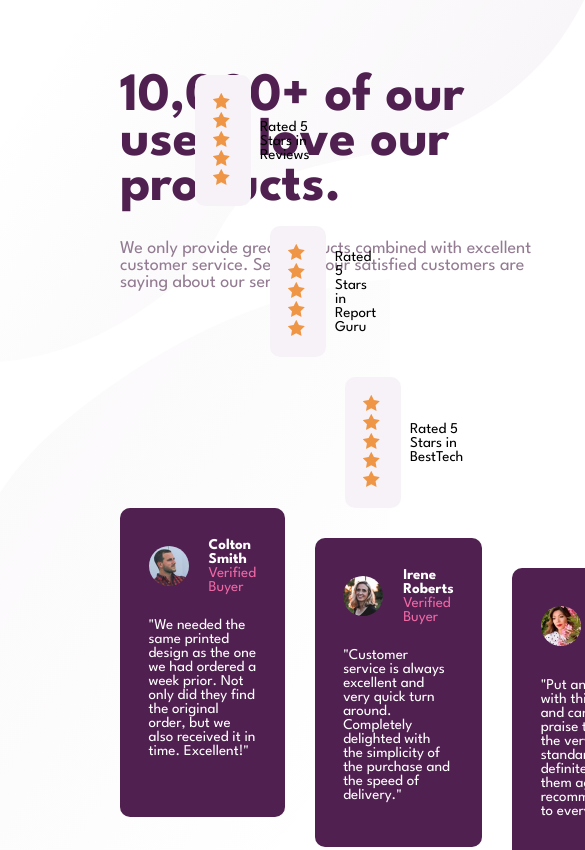
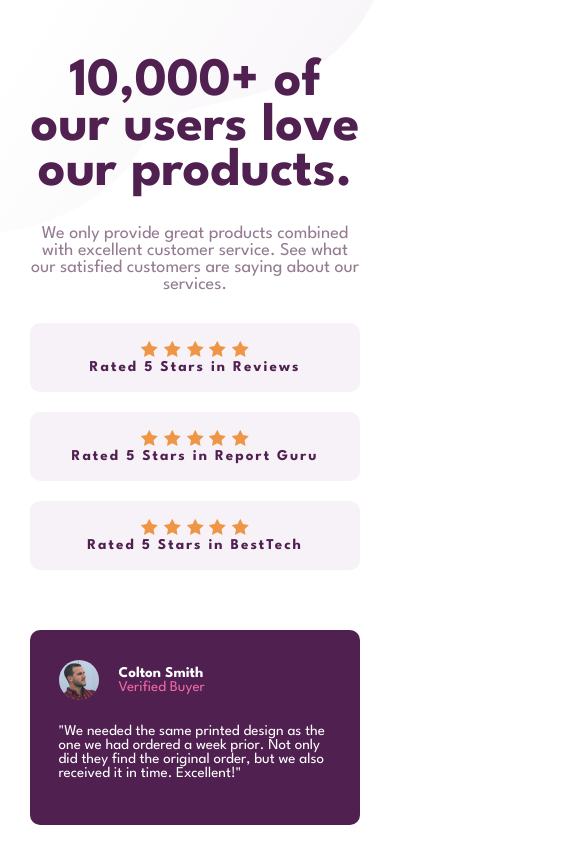
Before and after one commit to sreehariv-code/social-proof-section, a plain HTML site: page index.html in a window 390 px wide. Shown: the top 850 px of the page, 585 px wide, since content can reach past the window. Drawn offline with Linux system fonts and the light colour scheme.

Commit message:
made it mobile responsive

```diff
--- a/index.html
+++ b/index.html
@@ -33,6 +33,7 @@
         alt="nil"
         class="bg bg-top"
       />
+      <img src="./images/bg-pattern-top-mobile.svg" alt="nil" class="bg-top-mobile">
 
       <div class="container">
         <div class="row1">
@@ -133,13 +134,18 @@
         alt="nil"
         class="bg bg-bottom"
       />
+      <img
+        src="./images/bg-pattern-bottom-mobile.svg"
+        alt="nil"
+        class="bg-bottom-mobile"
+      />
     </main>
 
     <div class="attribution">
       Challenge by
       <a href="https://www.frontendmentor.io?ref=challenge" target="_blank"
         >Frontend Mentor</a
-      >. Coded by <a href="#">Your Name Here</a>.
+      >. Coded by <a href="https://github.com/sreehariv-code">Sreehari P V</a>.
     </div>
   </body>
 </html>
--- a/style.scss
+++ b/style.scss
@@ -1,130 +1,221 @@
-@import url('https://fonts.googleapis.com/css2?family=League+Spartan:wght@400;500;700&display=swap');
-:root{
-    --primary:hsl(300, 43%, 22%);
-    --s-pink:hsl(333, 80%, 67%);
-    --d-g-magenta:hsl(303, 10%, 53%);
-    --l-g-magenta:hsl(300, 24%, 96%);
+@import url("https://fonts.googleapis.com/css2?family=League+Spartan:wght@400;500;700&display=swap");
+:root {
+  --primary: hsl(300, 43%, 22%);
+  --s-pink: hsl(333, 80%, 67%);
+  --d-g-magenta: hsl(303, 10%, 53%);
+  --l-g-magenta: hsl(300, 24%, 96%);
 }
 
-*{
-    box-sizing:border-box;
+* {
+  box-sizing: border-box;
   padding: 0;
   margin: 0;
-    font-family: 'League Spartan', sans-serif;
-    font-size:15px;
+  font-family: "League Spartan", sans-serif;
+  font-size: 15px;
 }
 
-main{
-    min-height:100vh;
+main {
+  min-height: 100vh;
   position: relative;
-    .bg{
+  .bg {
     position: absolute;
     z-index: -1;
   }
-    .bg-top{
+  .bg-top {
     top: 0;
     left: 0;
-
   }
-    .bg-bottom{
+  .bg-bottom {
     bottom: 0;
     right: 0;
   }
-    .container{
-        width:100%;
-        height:100%;
+  .bg-top-mobile {
+    display: none;
+  }
+  .bg-bottom-mobile{
+    display: none;
+  }
+  .container {
+    width: 100%;
+    height: 100%;
     // background:var(--l-g-magenta);
-        padding:5rem 8rem;
+    padding: 5rem 8rem;
     z-index: 1;
-        .row1{
-            display:flex;
+    .row1 {
+      display: flex;
 
       justify-content: space-between;
       // background:red;
       min-height: 400px;
-            .left{
-                width:50%;
+      .left {
+        width: 50%;
         // background:yellow;
-                max-height:100%;
-                h1{
-                    color:var(--primary);
+        max-height: 100%;
+        h1 {
+          color: var(--primary);
           font-size: 3.6rem;
-                    width:15ch;
+          width: 15ch;
           line-height: 3rem;
         }
-                p{
-                    margin-top:2rem;
-                    font-size:1.2rem;
-                    color:var(--d-g-magenta);
-                    width: 40ch;                }
+        p {
+          margin-top: 2rem;
+          font-size: 1.2rem;
+          color: var(--d-g-magenta);
+          width: 40ch;
         }
-            .right{
-                width:50%;
-                display:flex;
-                flex-direction:column;
-                gap:20px;
-                .ratings{
-                    background:var(--l-g-magenta);
-                    padding:1.2rem;
-                    align-items:center;
-                    gap:30px;
-                    width:75%;
-                    display:flex;
+      }
+      .right {
+        width: 50%;
+        display: flex;
+        flex-direction: column;
+        gap: 20px;
+        .ratings {
+          background: var(--l-g-magenta);
+          color:var(--primary);
+          font-weight: 700;
+          letter-spacing:2px;
+          padding: 1.2rem;
+          align-items: center;
+          gap: 30px;
+          width: 75%;
+          display: flex;
           border-radius: 10px;
-                    &:nth-child(2){
+          &:nth-child(2) {
             // background:yellow;
             position: relative;
-                        left:5rem;
+            left: 5rem;
           }
-                    &:last-child{
+          &:last-child {
             // background:red;
             position: relative;
-                        left:10rem;
+            left: 10rem;
           }
         }
       }
     }
-        .row2{
-            display:flex;
-            gap:30px;
+    .row2 {
+      display: flex;
+      gap: 30px;
       min-height: 200px;
       padding-bottom: 4rem;
-            .reviews{
+      .reviews {
         position: relative;
-                background:var(--primary);
-                padding:2rem 1.9rem;
+        background: var(--primary);
+        padding: 2rem 1.9rem;
         border-radius: 10px;
-                &:nth-child(2){
-                    top:2rem;
+        &:nth-child(2) {
+          top: 2rem;
         }
-                &:nth-child(3){
-                    top:4rem;
+        &:nth-child(3) {
+          top: 4rem;
         }
-                .profile{
-                    display:flex;
-                    align-items:center;
-                    gap:20px;
-                    img{
-                        width:40px;
-                        height:40px;
+        .profile {
+          display: flex;
+          align-items: center;
+          gap: 20px;
+          img {
+            width: 40px;
+            height: 40px;
             border-radius: 50%;
           }
-                    p{
+          p {
             color: var(--s-pink);
-                        span{
-                            font-weight:700;
-                            color:#fff;
+            span {
+              font-weight: 700;
+              color: #fff;
             }
           }
         }
-                .content{
-                    margin-top:1.6rem;
-                    p{
-                        color:#fff;
+        .content {
+          margin-top: 1.6rem;
+          p {
+            color: #fff;
           }
-                    padding-bottom:1rem;
+          padding-bottom: 1rem;
         }
       }
     }
   }
 }
+
+@media screen and (max-width: 991px) {
+  main {
+    .container {
+      padding: 3rem 5rem;
+      // background:red;
+      .row1 {
+        .right {
+          align-items: end;
+          .ratings {
+            &:nth-child(2) {
+              // background:yellow;
+              position: relative;
+              left: 0rem;
+            }
+            &:last-child {
+              // background:red;
+              position: relative;
+              left: 0rem;
+            }
+          }
+        }
+      }
+    }
+  }
+}
+
+@media screen and (max-width: 840px) {
+  main {
+    .bg {
+      display: none;
+    }
+    .bg-top-mobile {
+      display: block;
+      position: absolute;
+      top: 0;
+      left: 0;
+    }
+    .bg-bottom-mobile{
+        display: block;
+        position: absolute;
+        bottom: 0;
+        right: 0;
+      }
+    .container {
+      padding: 2rem;
+      // background:yellow;
+      .row1 {
+        padding-top:2rem;
+        flex-direction: column;
+        align-items: center;
+        .left {
+          width: 100%;
+          h1 {
+            width: 100%;
+            text-align: center;
+          }
+          p {
+            width: 100%;
+            text-align: center;
+          }
+        }
+        .right {
+          width: 100%;
+          align-items: center;
+          margin-top: 2rem;
+
+          .ratings {
+            min-width: 100%;
+            flex-direction: column;
+            align-items: center;
+            gap: 0;
+          }
+        }
+      }
+      .row2 {
+        flex-direction: column;
+        padding-top: 4rem;
+      }
+    }
+  }
+}
```
Also changed, not shown: style.css, 1 other file. Lines whose indentation alone changed are shown as unchanged.
